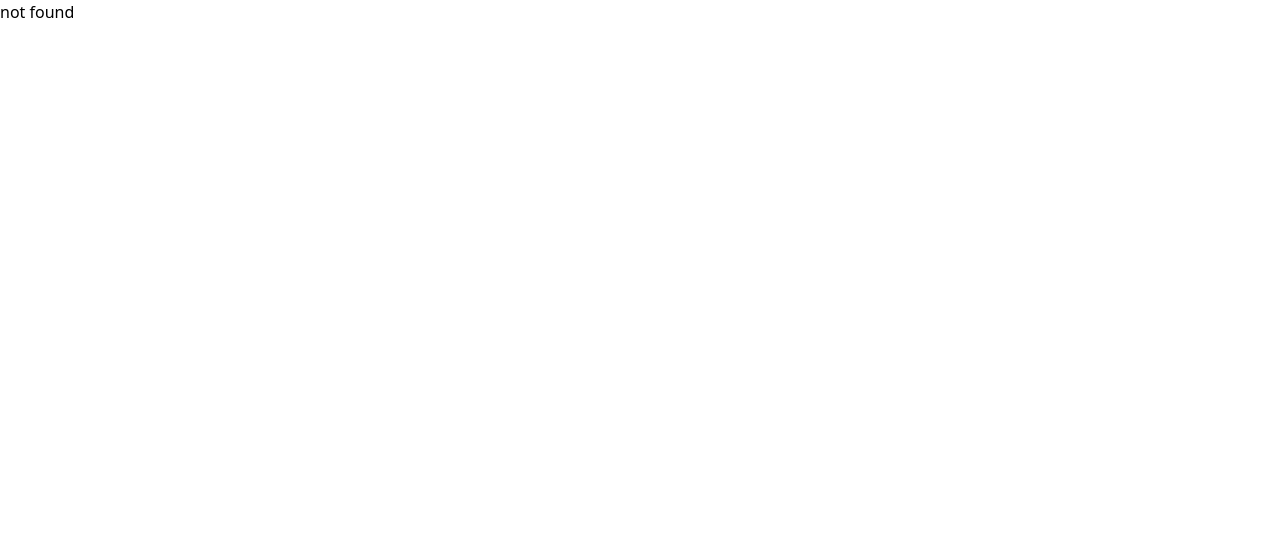
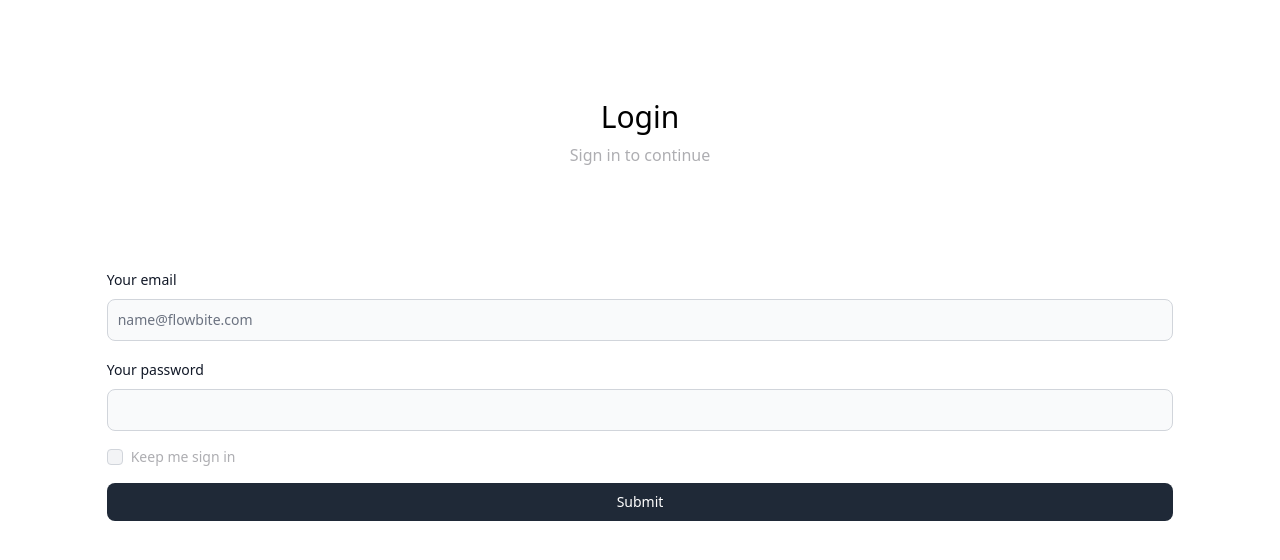
Before and after one commit to ryokf/BantuRiset-frontend, a React (Vite) app: page /login in a window 1280 px wide. Shown: the top 560 px of the page. Built offline with nearby package versions, Linux system fonts and the light colour scheme.

Commit message:
✨feature: login page

```diff
--- a/src/main.tsx
+++ b/src/main.tsx
@@ -3,12 +3,14 @@ import ReactDOM from 'react-dom/client'
 import './index.css'
 import { BrowserRouter, Route, Routes } from 'react-router-dom';
 import HomePage from './pages/HomePage.tsx';
+import LoginPage from './pages/LoginPage.tsx';
 
 ReactDOM.createRoot(document.getElementById('root')!).render(
   <React.StrictMode>
     <BrowserRouter>
       <Routes>
         <Route path="/" element={<HomePage />} />
+        <Route path="/login" element={<LoginPage />} />
         <Route path="*" element={<h1>not found</h1>} />
       </Routes>
     </BrowserRouter>
--- /dev/null
+++ b/src/pages/LoginPage.tsx
@@ -0,0 +1,47 @@
+import React from 'react'
+import { Checkbox, Label, TextInput } from "flowbite-react";
+import Button from '../components/Button';
+
+const LoginPage = () => {
+    return (
+        <div className='h-screen'>
+            <Header></Header>
+            <Form></Form>
+        </div>
+    )
+}
+
+const Header = () => {
+    return (
+        <div className='w-full flex flex-col items-center h-1/3 justify-center'>
+            <h1 className='text-3xl font-medium mb-2'>Login</h1>
+            <p className='text-gray'>Sign in to continue</p>
+        </div>
+    )
+}
+
+const Form = () => {
+    return (
+        <form className="flex w-10/12 m-auto flex-col gap-4">
+            <div>
+                <div className="mb-2 block">
+                    <Label htmlFor="email1" value="Your email" />
+                </div>
+                <TextInput id="email1" type="email" placeholder="name@flowbite.com" required />
+            </div>
+            <div>
+                <div className="mb-2 block">
+                    <Label htmlFor="password1" value="Your password" />
+                </div>
+                <TextInput id="password1" type="password" required />
+            </div>
+            <div className="flex items-center gap-2">
+                <Checkbox id="remember" />
+                <Label className='font-normal text-gray' htmlFor="remember">Keep me sign in</Label>
+            </div>
+            <Button className='rounded-lg' color={'dark'}>Submit</Button>
+        </form>
+    )
+}
+
+export default LoginPage
```
